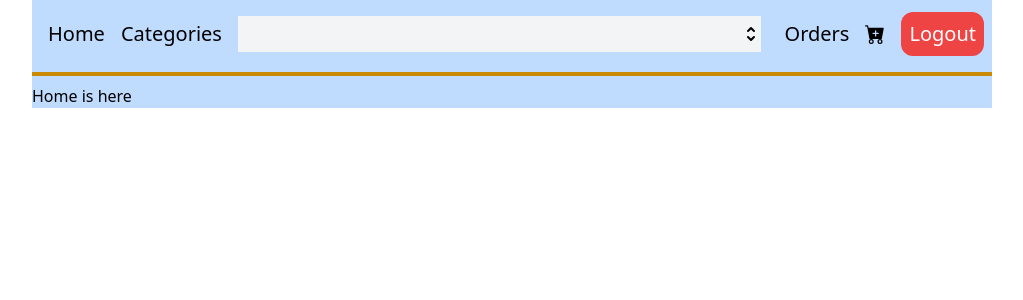
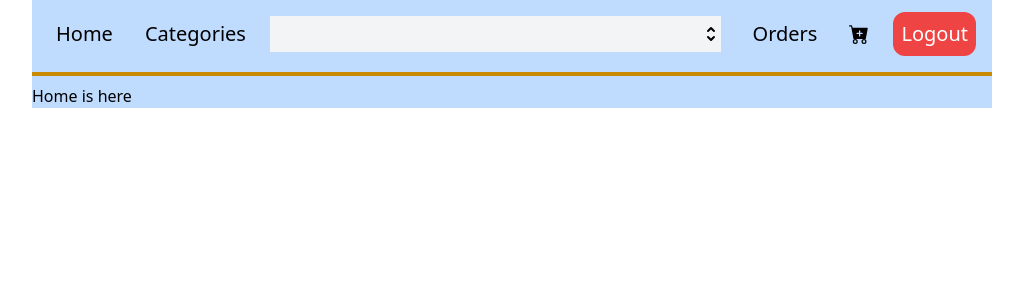
Before and after one commit to zain-khan-dev/ecommerce-client, a React (Create React App) app: page /home in a window 1280 px wide. Shown: the top 300 px of the page, without its empty margins (128-1151 px from the left). Built offline with nearby package versions, Linux system fonts and the light colour scheme; sample sign-in values are in the browser's storage.

Commit message:
Added functionality to remove items from cart and refactored code

```diff
--- a/src/components/CartProductCard.tsx
+++ b/src/components/CartProductCard.tsx
@@ -1,6 +1,7 @@
-import {FC, useEffect} from "react"
+import React, {FC, useEffect} from "react"
 import {CartItem} from "../utillity/Constants"
 import {useState} from "react"
+import { deleteAuthData } from "../utillity/utils"
 
 interface Prop {
     cartItem:CartItem
@@ -25,9 +26,23 @@ const CartProductCard:FC<Prop> = ({cartItem}) => {
     }
 
 
+    const handleRemoveCartItem = (e:React.MouseEvent<HTMLButtonElement, MouseEvent>, id:number) => {
+        e.preventDefault()
+
+        deleteAuthData(`/cart/${id}/`)
+        .then((result)=>{
+            console.log(result)
+        })
+        .catch((e)=>{
+            console.log(e)
+        })
+
+    }
+
+
     return (
-        <div className=" mx-auto bg-white rounded-xl shadow-xl p-2 flex flex-row">
-            <img width={"150px"} height={"90px"} src={`http://localhost:8000${cartItem.product_id.images[0].src}`} />
+        <div className="mx-auto bg-white rounded-xl shadow-xl p-2 flex flex-row w-3/4 m-2">
+            <img width={"200px"} height={"50px"} src={`http://localhost:8000${cartItem.product_id.images[0].src}`} />
             <div className="flex flex-col flex-1 ml-2 p-4">
                 <div className="text-xl font-bold">{cartItem.product_id.name}</div>
                 <div>{cartItem.product_id.description}</div>
@@ -38,7 +53,7 @@ const CartProductCard:FC<Prop> = ({cartItem}) => {
                 </div>
                 <div><button className="bg-yellow-600 p-2 text-white mb-2 rounded-xl">Update</button></div>
             <div>Total ${stock * cartItem.price}</div>
-            <div className="text-sm text-blue-700 underline mt-2">Delete</div>
+            <button onClick={(e) => handleRemoveCartItem(e, cartItem.id)} className="text-md text-blue-700 underline mt-2 text-left">Remove</button>
             </div>
         </div>
     )
--- a/src/components/ImageViewer.tsx
+++ b/src/components/ImageViewer.tsx
@@ -15,8 +15,6 @@ const ImageViewer:React.FC<Props> = ({images}) => {
             {images.length === 0?
                 <div>No preview available</div>:
                 <ImagePanel images={images} />
-                // <div>{images.map((image, idx)=>{return (idx!=0?<div>{image.src}</div>:<div></div>)})}
-                // </div>
             }
         </div>
     )
--- a/src/components/Navbar.tsx
+++ b/src/components/Navbar.tsx
@@ -41,16 +41,16 @@ const Navbar = () => {
     else{
         return (
             <div className="flex flex-row md:text-xl justify-between md:p-2 md:max-w-5xl mx-auto ">
-               <Link to="/home" ><div className="mt-1 hover:bg-blue-600 hover:text-white p-2 hover:rounded-xl">Home</div></Link>
-               <Link to="/category"><div className="mt-1 hover:bg-blue-600 hover:text-white p-2 hover:rounded-xl">Categories</div></Link>
+               <Link to="/home" ><div className="mt-1 mx-2 hover:bg-blue-600 hover:text-white p-2 hover:rounded-xl">Home</div></Link>
+               <Link to="/category"><div className="mt-1 mx-2 hover:bg-blue-600 hover:text-white p-2 hover:rounded-xl">Categories</div></Link>
                <SearchBar />
-               <Link to="/orders" ><div className="mt-1 hover:bg-blue-600 hover:text-white p-2 hover:rounded-xl">Orders</div></Link>
+               <Link to="/orders" ><div className="mt-1 mx-2 hover:bg-blue-600 hover:text-white p-2 hover:rounded-xl">Orders</div></Link>
                <Link to="cart">
-                   <div className="mt-2 hover:bg-blue-600 hover:text-white p-2 hover:rounded-xl">
+                   <div className="mt-2 mx-2 hover:bg-blue-600 hover:text-white p-2 hover:rounded-xl">
                         <BsFillCartPlusFill />
                    </div>
                 </Link>
-               <button onClick={handleLogout} className="mt-1 hover:cursor-pointer ml-2 text-white bg-red-500 rounded-xl hover:scale-110 p-2 hover:rounded-xl">Logout</button>
+               <button onClick={handleLogout} className="mt-1 mx-2 hover:cursor-pointer ml-2 text-white bg-red-500 rounded-xl hover:scale-110 p-2 hover:rounded-xl">Logout</button>
                 {/* <button  onClick={handleDialogAction}> Signup</button> */}
             </div>
         )
--- a/src/pages/Cart.tsx
+++ b/src/pages/Cart.tsx
@@ -38,7 +38,7 @@ const Cart = () => {
     }, [])
 
     return (
-        <div className="grid md:grid-cols-1">
+        <div className="grid grid-cols-2">
             {cartItems.map((cartItem)=><CartProductCard cartItem={cartItem} />)}
         </div>
     )
--- a/src/utillity/Constants.tsx
+++ b/src/utillity/Constants.tsx
@@ -85,7 +85,8 @@ export interface ProductSchema {
 export interface CartItem {
     product_id:ProductSchema,
     quantity:number,
-    price:number
+    price:number,
+    id:number,
 }
 
 export interface OrderSchema {
--- a/src/utillity/utils.tsx
+++ b/src/utillity/utils.tsx
@@ -70,6 +70,11 @@ export const postData = async (url:string, data:any) => {
 }
 
 
+export const deleteAuthData = async (url:string) => {
+    return await getAxiosInstance().delete(url)
+}
+
+
 
 export const postAuthData = async (url:string, data:any) => {
 
```
